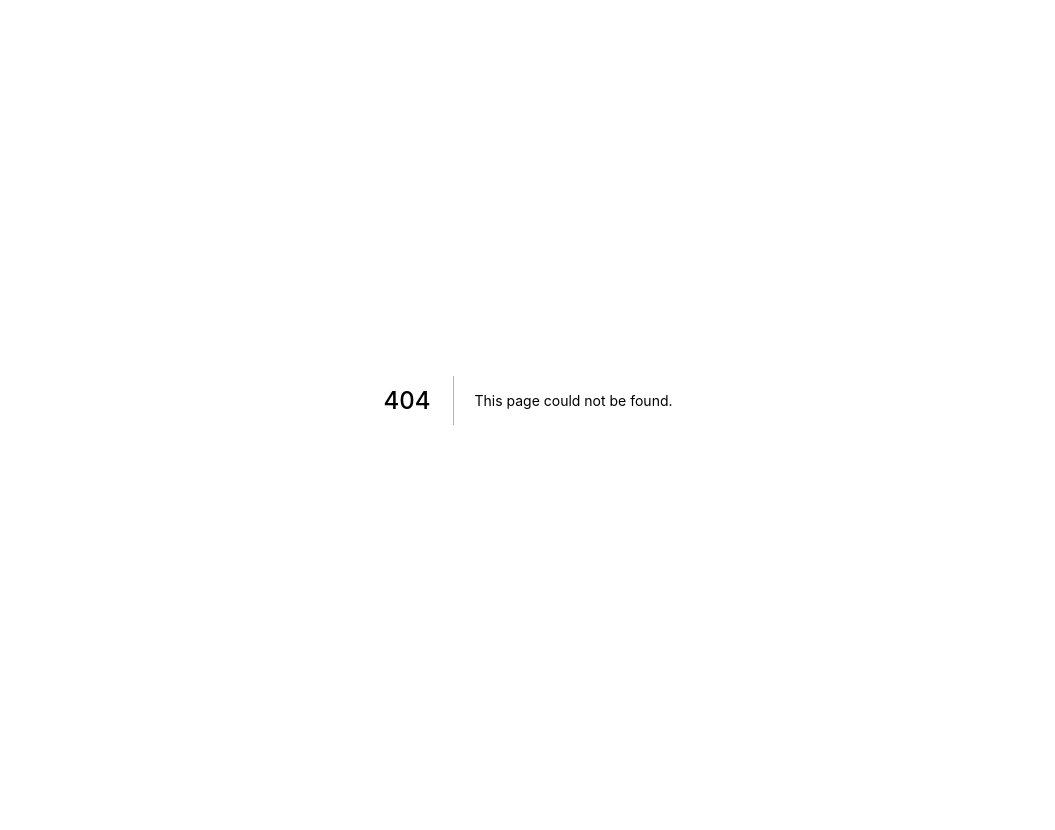
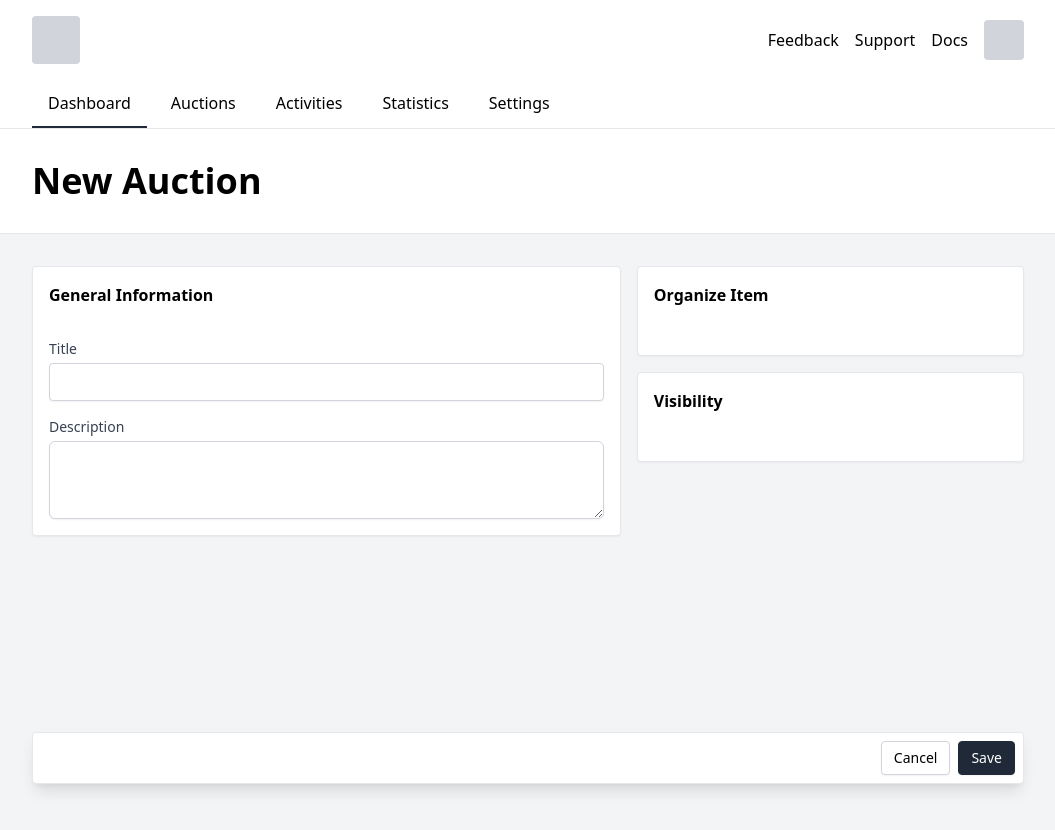
Before and after one commit to alexrohleder/auctioner, a Next.js app: page /auctions/create in a window 1280 px wide. Before the commit this address had no page. Shown: the top 830 px of the page, without its empty margins (112-1167 px from the left). Before the commit the page ends 800 px from the top, so only its background shows below. Built offline with nearby package versions, Linux system fonts and the light colour scheme.

Commit message:
wip: create auction form

```diff
--- a/package.json
+++ b/package.json
@@ -18,6 +18,7 @@
     "react-dom": "17.0.2"
   },
   "devDependencies": {
+    "@tailwindcss/forms": "^0.3.2",
     "@types/react": "^17.0.3",
     "autoprefixer": "^10.0.4",
     "postcss": "^8.1.10",
--- /dev/null
+++ b/src/assets/base.css
@@ -0,0 +1,3 @@
+body {
+  overflow-y: scroll;
+}
--- a/src/assets/components.css
+++ b/src/assets/components.css
@@ -6,7 +6,16 @@
 }
 
 .btn--primary {
-  @apply bg-gray-800 border-gray-800 text-white hover:bg-gray-900;
+  @apply bg-gray-800 border-gray-800 text-white
+    hover:bg-gray-900;
+}
+
+.label {
+  @apply block text-sm font-medium text-gray-700;
+}
+
+.input {
+  @apply mt-1 focus:ring-gray-500 focus:border-gray-500 block w-full shadow-sm sm:text-sm border-gray-300 rounded-md;
 }
 
 .placeholder {
--- a/src/assets/main.css
+++ b/src/assets/main.css
@@ -3,4 +3,5 @@
 @import "tailwindcss/utilities";
 
 @import "./animation.css";
+@import "./base.css";
 @import "./components.css";
--- /dev/null
+++ b/src/pages/auctions/create.tsx
@@ -0,0 +1,62 @@
+import Layout from "../../components/Layout";
+
+function CreateAuction() {
+  return (
+    <Layout title="New Auction">
+      <div className="border-b px-4 py-8">
+        <div className="custom-container">
+          <div className="text-4xl font-semibold">New Auction</div>
+        </div>
+      </div>
+      <div className="bg-gray-100 min-h-screen">
+        <div className="custom-container py-8 grid gap-4 lg:grid-cols-5">
+          <div className="lg:col-span-3">
+            <div className="border bg-white shadow-sm rounded p-4">
+              <div className="font-semibold mb-8">General Information</div>
+              <div className="flex flex-col gap-4">
+                <div>
+                  <label className="label" htmlFor="title">
+                    Title
+                  </label>
+                  <input
+                    id="title"
+                    type="text"
+                    className="mt-1 focus:ring-blue-500 focus:border-blue-500 block w-full shadow-sm sm:text-sm border-gray-300 rounded"
+                  />
+                </div>
+                <div>
+                  <label className="label" htmlFor="description">
+                    Description
+                  </label>
+                  <textarea
+                    id="description"
+                    rows={3}
+                    className="shadow-sm focus:ring-blue-500 focus:border-blue-500 mt-1 block w-full sm:text-sm border-gray-300 rounded-md"
+                  />
+                </div>
+              </div>
+            </div>
+          </div>
+          <div className="lg:col-span-2 flex flex-col gap-4">
+            <div className="border bg-white shadow-sm rounded p-4">
+              <div className="font-semibold mb-8">Organize Item</div>
+            </div>
+            <div className="border bg-white shadow-sm rounded p-4">
+              <div className="font-semibold mb-8">Visibility</div>
+            </div>
+          </div>
+        </div>
+      </div>
+      <div className="fixed bottom-4 w-full">
+        <div className="custom-container">
+          <div className="bg-white border rounded shadow-lg flex gap-2 justify-end p-2">
+            <button className="btn">Cancel</button>
+            <button className="btn btn--primary">Save</button>
+          </div>
+        </div>
+      </div>
+    </Layout>
+  );
+}
+
+export default CreateAuction;
--- a/src/pages/index.tsx
+++ b/src/pages/index.tsx
@@ -1,3 +1,4 @@
+import Link from "next/link";
 import DashboardStatisticCard from "../components/DashboardStatisticCard";
 import DashboardAuctionCardPlaceholder from "../components/DashboardAuctionCardPlaceholder";
 import Layout from "../components/Layout";
@@ -31,7 +32,9 @@ export default function Home() {
               description="Percentage of visits that resulted in a bid"
             />
             <div className="flex items-center justify-center">
-              <button className="btn btn--primary">New Auction</button>
+              <Link href="/auctions/create">
+                <a className="btn btn--primary">New Auction</a>
+              </Link>
             </div>
           </div>
         </div>
--- a/tailwind.config.js
+++ b/tailwind.config.js
@@ -1,4 +1,5 @@
 module.exports = {
   mode: "jit",
   purge: ["./src/pages/**/*.{ts,tsx}", "./src/components/**/*.{ts,tsx}"],
+  plugins: [require("@tailwindcss/forms")],
 };
```
Also changed, not shown: 1 other file (tests, documents, lock files or other folders).
